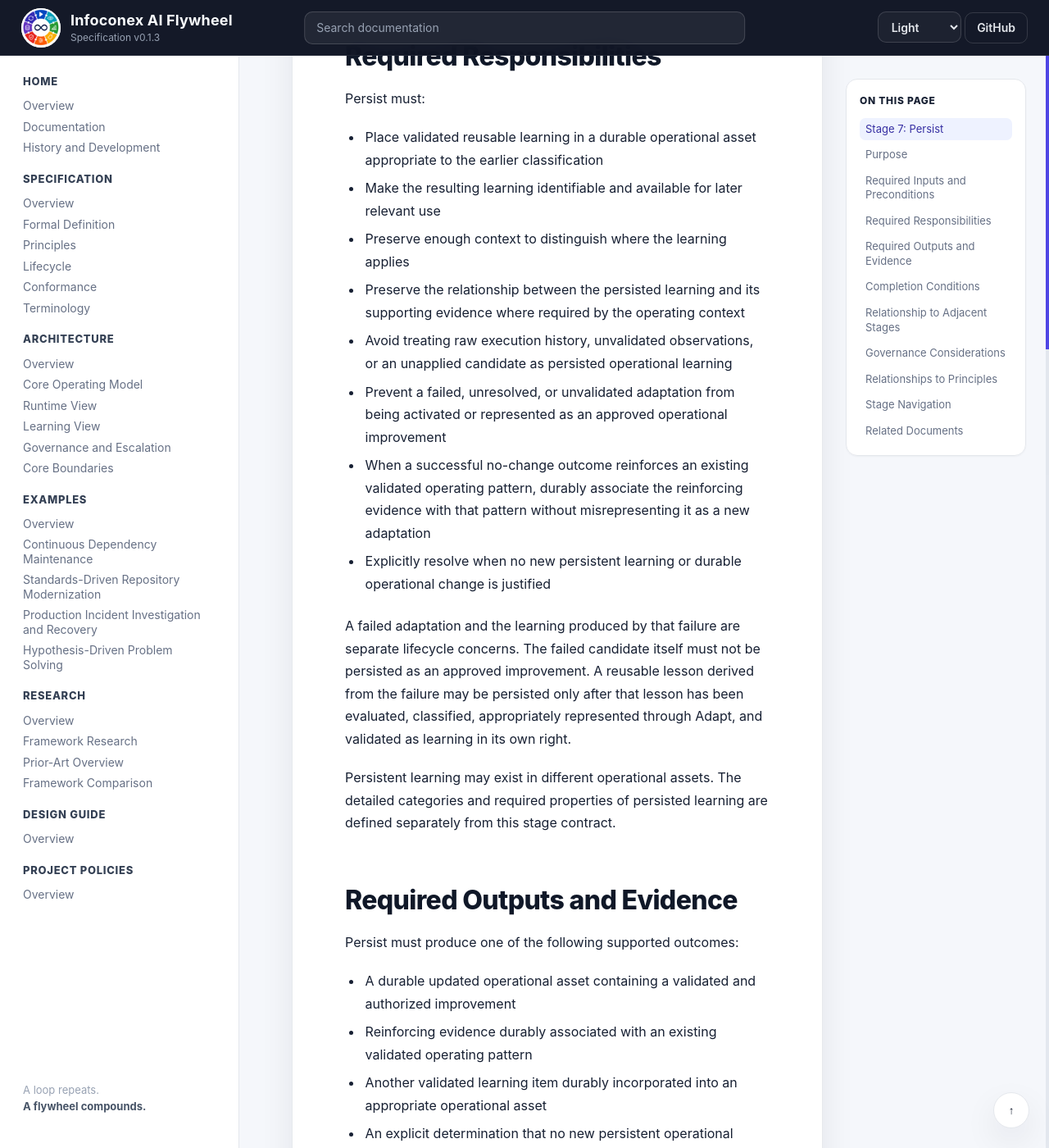
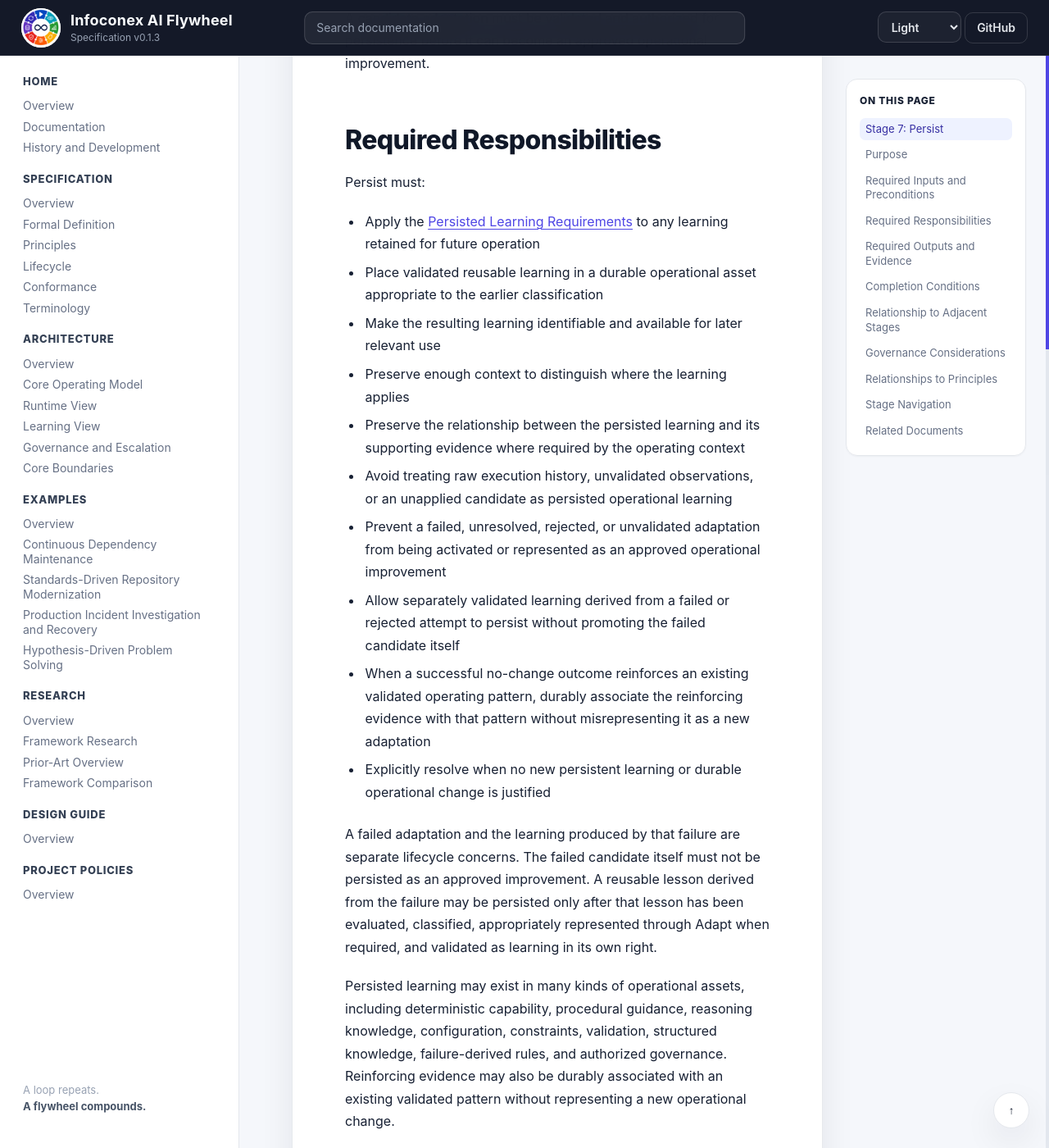
Before and after one commit to infoconex/ai-flywheel, a Jekyll site: the page built from docs/specification/lifecycle/07-persist.md, in a window 1280 px wide and 1400 px high, scrolled down 1235 px. Shown: the whole window at 82% size. Built offline with Jekyll 4.4.1, drawn with Linux system fonts in a browser that asks for light colours; our own code applies the rules of GitHub Pages for plain Markdown files; some of the changed text lies outside the part shown.

Commit message:
Apply persisted learning requirements to Persist stage

```diff
--- a/docs/specification/lifecycle/07-persist.md
+++ b/docs/specification/lifecycle/07-persist.md
@@ -6,7 +6,9 @@ The Infoconex AI Flywheel stores validated and authorized learning in a durable
 
 A lesson does not become operational learning merely because it was observed, discussed, logged, or remembered during one execution.
 
-Persistence changes something that future executions can actually use. On a no-change path, that durable result may be reinforcing evidence associated with an existing validated operating pattern rather than a new adaptation.
+Persistence makes validated learning durably available to future operation. On a no-change path, that durable result may be reinforcing evidence associated with an existing validated operating pattern rather than a new adaptation.
+
+The normative requirements defining what may count as persisted learning and the properties it must have are defined in [Persisted Learning Requirements](../persisted-learning.md).
 
 ## Required Inputs and Preconditions
 
@@ -24,18 +26,22 @@ A candidate adaptation must be validated and authorized for persistence before i
 
 Persist must:
 
+- Apply the [Persisted Learning Requirements](../persisted-learning.md) to any learning retained for future operation
 - Place validated reusable learning in a durable operational asset appropriate to the earlier classification
 - Make the resulting learning identifiable and available for later relevant use
 - Preserve enough context to distinguish where the learning applies
 - Preserve the relationship between the persisted learning and its supporting evidence where required by the operating context
 - Avoid treating raw execution history, unvalidated observations, or an unapplied candidate as persisted operational learning
-- Prevent a failed, unresolved, or unvalidated adaptation from being activated or represented as an approved operational improvement
+- Prevent a failed, unresolved, rejected, or unvalidated adaptation from being activated or represented as an approved operational improvement
+- Allow separately validated learning derived from a failed or rejected attempt to persist without promoting the failed candidate itself
 - When a successful no-change outcome reinforces an existing validated operating pattern, durably associate the reinforcing evidence with that pattern without misrepresenting it as a new adaptation
 - Explicitly resolve when no new persistent learning or durable operational change is justified
 
-A failed adaptation and the learning produced by that failure are separate lifecycle concerns. The failed candidate itself must not be persisted as an approved improvement. A reusable lesson derived from the failure may be persisted only after that lesson has been evaluated, classified, appropriately represented through Adapt, and validated as learning in its own right.
+A failed adaptation and the learning produced by that failure are separate lifecycle concerns. The failed candidate itself must not be persisted as an approved improvement. A reusable lesson derived from the failure may be persisted only after that lesson has been evaluated, classified, appropriately represented through Adapt when required, and validated as learning in its own right.
 
-Persistent learning may exist in different operational assets. The detailed categories and required properties of persisted learning are defined separately from this stage contract.
+Persisted learning may exist in many kinds of operational assets, including deterministic capability, procedural guidance, reasoning knowledge, configuration, constraints, validation, structured knowledge, failure-derived rules, and authorized governance. Reinforcing evidence may also be durably associated with an existing validated pattern without representing a new operational change.
+
+No specific storage technology or artifact type is required.
 
 ## Required Outputs and Evidence
 
@@ -57,19 +63,21 @@ When persistent learning is created, updated, or reinforced, Persist must also p
 
 Persist is complete when the validated learning disposition has been resolved explicitly.
 
-When reusable learning is justified, it must be durably incorporated into or associated with an operational asset and made available for later relevant use.
+When reusable learning is justified, it must satisfy the applicable [Persisted Learning Requirements](../persisted-learning.md), be durably incorporated into or associated with an operational asset, and be made available for later relevant use.
 
 When a successful no-change outcome reinforces an existing validated operating pattern, the reinforcing evidence must remain durably associated with that pattern rather than being discarded merely because no adaptation occurred.
 
 When no new persistent learning is justified, the stage is complete only when that disposition is explicit and supported by the preceding lifecycle evidence.
 
-A log, transcript, archived conversation, or other stored record does not by itself satisfy the stage contract unless it functions as an operational asset that later execution can reliably use.
+A log, transcript, archived conversation, or other stored record does not by itself satisfy the stage contract unless the validated learning represented by it functions as an operational asset that later execution can reliably use.
 
 ## Relationship to Adjacent Stages
 
 Persist consumes validated learning and persistence dispositions produced by [Stage 6: Validate](06-validate.md).
 
 Its durable operating state, persisted learning, reinforced pattern, or explicit no-new-learning result becomes the basis for [Stage 8: Reuse](08-reuse.md).
+
+Persistence makes learning available for future operation. It does not by itself demonstrate that the learning was actually reused; that responsibility belongs to Reuse.
 
 ## Governance Considerations
 
@@ -97,5 +105,7 @@ Persistent does not mean permanently authoritative. The detailed behavior for ch
 
 ## Related Documents
 
+- [Persisted Learning Requirements](../persisted-learning.md)
+- [Validation Sufficiency Requirements](../validation-sufficiency.md)
 - [Learning Architecture](../../architecture/learning-view.md)
 - [Core Operating Model](../../architecture/operating-model.md)
```
